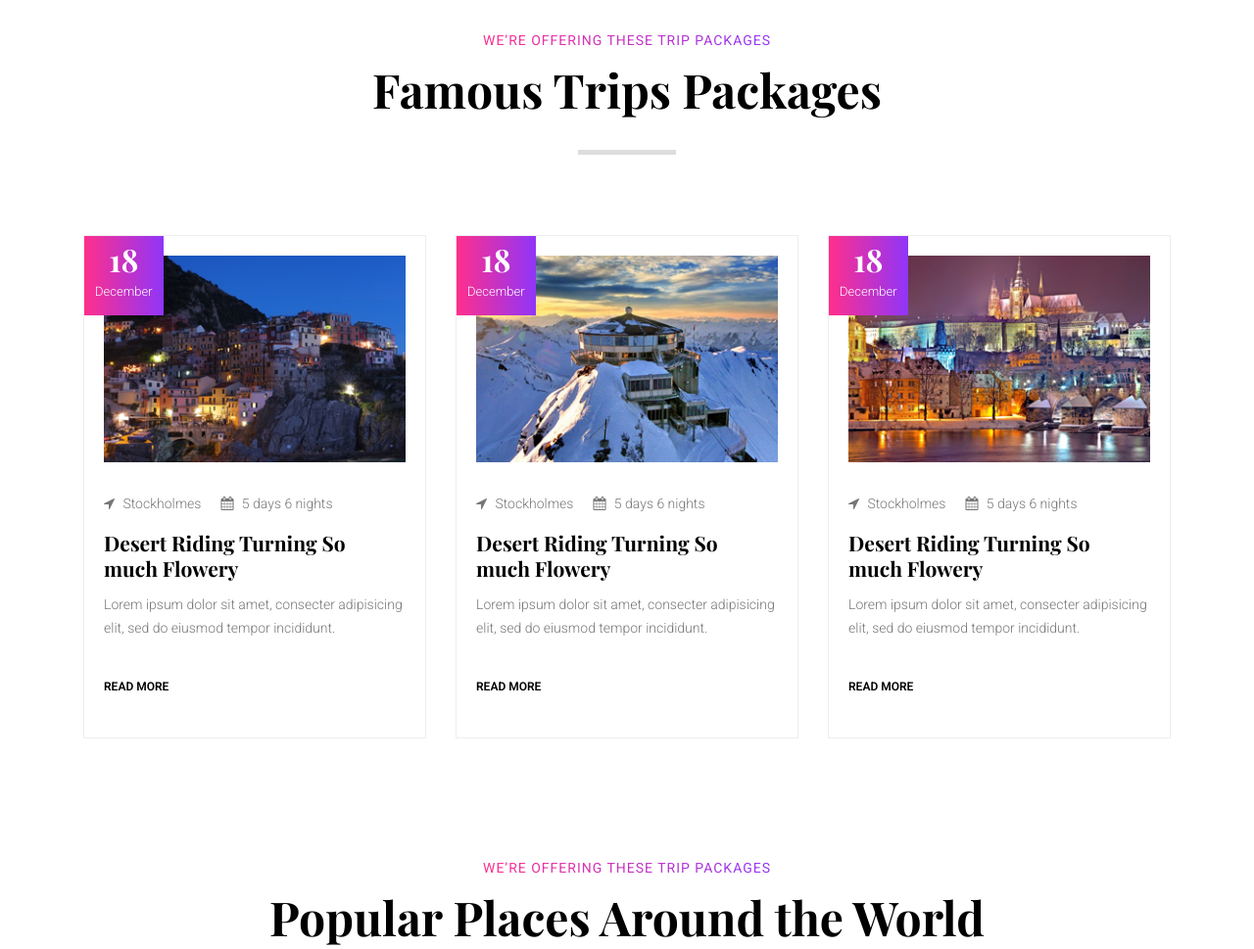
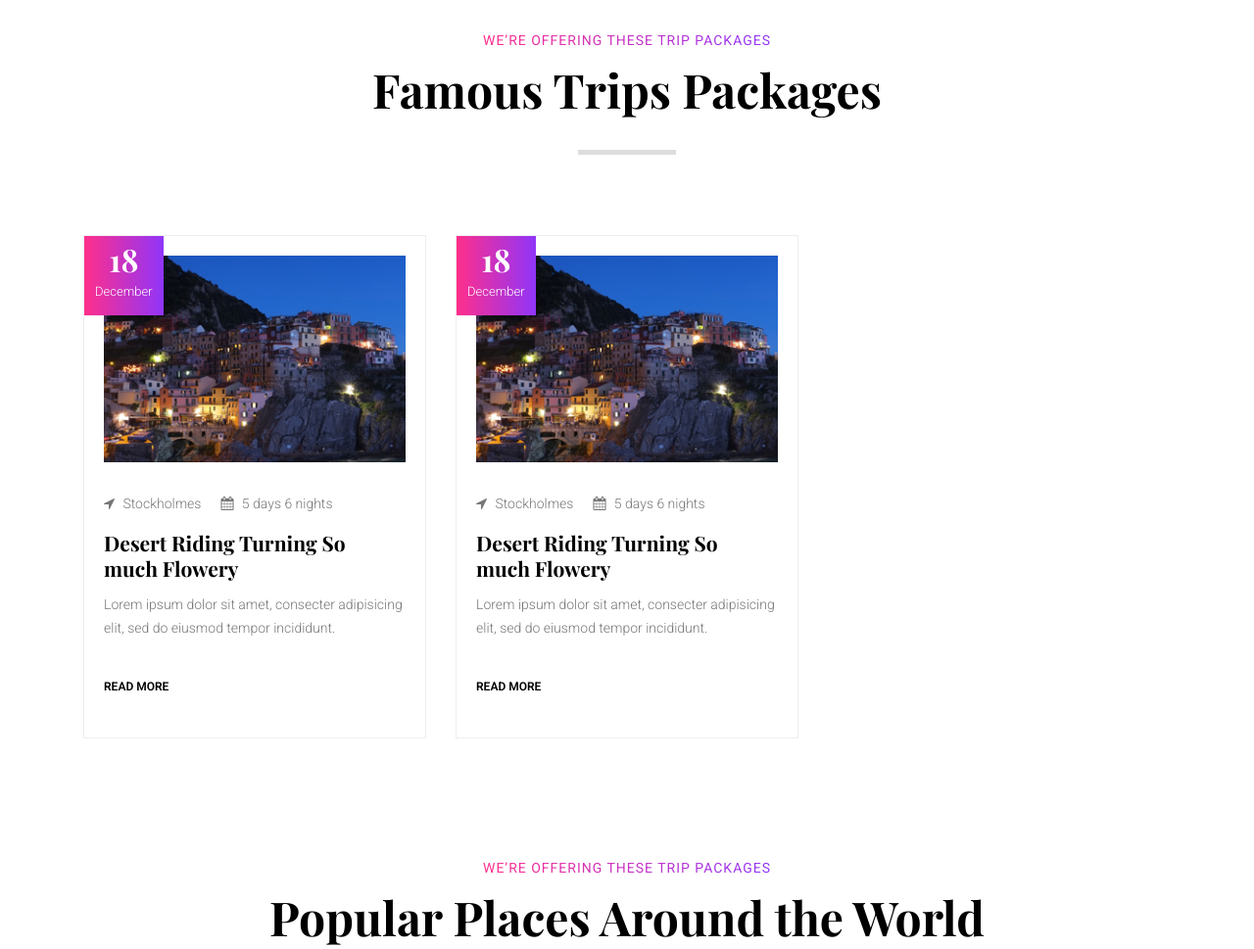
Before and after one commit to agent084/travel, a Django app: template boilerplate/templates/boilerplate/packages.html in a window 1280 px wide. Shown: the part 541-1510 px from the top of the page at 98% size. Run offline with Django 3.2, Linux system fonts and the light colour scheme; the template is opened without the code that fills it: values that come from a table or form of the project are taken from there, others are empty; data comes from the database, SQL or seed files in the repository; parts of the project's set-up code (start-up, migrations or seed data) failed here and were passed over; some libraries are stand-ins or nearby versions.

Commit message:
First commit

```diff
--- a/boilerplate/models.py
+++ b/boilerplate/models.py
@@ -10,7 +10,6 @@ from django.db import models
 class Category(models.Model):
     name = models.CharField(max_length=250)
     slug = AutoSlugField(populate_from='name')
-    image = models.ImageField(upload_to="categories", blank=True)
     description = models.TextField(blank=True)
     featured = models.BooleanField(default=False)
     active = models.BooleanField(default=True)
@@ -29,7 +28,7 @@ class Product(models.Model):
     slug = AutoSlugField(populate_from='name')
     image = models.ImageField(upload_to="products", blank=True)
     brand = models.CharField(max_length=250, blank=True)
-    shipping = models.CharField(max_length=250, blank=True)
+    duration = models.CharField(max_length=250, blank=True)
     description = models.TextField(blank=True)
     price = models.DecimalField(max_digits=15, decimal_places=2, default=0.0)
     category = models.ForeignKey(Category, on_delete=models.CASCADE)
--- a/boilerplate/templates/boilerplate/base.html
+++ b/boilerplate/templates/boilerplate/base.html
@@ -30,7 +30,7 @@
 			<nav class="navbar navbar-expand-lg navbar-light">
 				<div class="container">
 					<!-- Brand and toggle get grouped for better mobile display -->
-					<a class="navbar-brand logo_h" href="index.html"><img src="{% static 'img/logo.png' %}" alt=""></a>
+					<a class="navbar-brand logo_h" href="/index.html"><img src="{% static 'img/logo.png' %}" alt=""></a>
 					<button class="navbar-toggler" type="button" data-toggle="collapse" data-target="#navbarSupportedContent"
 					 aria-controls="navbarSupportedContent" aria-expanded="false" aria-label="Toggle navigation">
 						<span class="icon-bar"></span>
@@ -40,19 +40,19 @@
 					<!-- Collect the nav links, forms, and other content for toggling -->
 					<div class="collapse navbar-collapse offset" id="navbarSupportedContent">
 						<ul class="nav navbar-nav menu_nav ml-auto">
-							<li class="nav-item active"><a class="nav-link" href="index.html">Home</a></li>
-							<li class="nav-item"><a class="nav-link" href="packages.html">Packages</a></li>
+							<li class="nav-item active"><a class="nav-link" href="/index.html">Home</a></li>
+							<li class="nav-item"><a class="nav-link" href="/packages.html">Packages</a></li>
 							<li class="nav-item submenu dropdown">
 								<a href="#" class="nav-link dropdown-toggle" data-toggle="dropdown" role="button" aria-haspopup="true"
 								 aria-expanded="false">Pages</a>
 								<ul class="dropdown-menu">
-									<li class="nav-item"><a class="nav-link" href="about-us.html">About</a></li>
-									<li class="nav-item"><a class="nav-link" href="book-trip.html">Book trip</a></li>
-									<li class="nav-item"><a class="nav-link" href="elements.html">Elements</a></li>
+									<li class="nav-item"><a class="nav-link" href="/about-us.html">About</a></li>
+									<li class="nav-item"><a class="nav-link" href="/book-trip.html">Book trip</a></li>
+									<li class="nav-item"><a class="nav-link" href="/elements.html">Elements</a></li>
 								</ul>
 							</li>
 
-							<li class="nav-item"><a class="nav-link" href="contact.html">Contact</a></li>
+							<li class="nav-item"><a class="nav-link" href="/contact.html">Contact</a></li>
 						</ul>
 						<ul class="nav navbar-nav ml-auto">
 							<li class="nav-item">
--- a/boilerplate/templates/boilerplate/packages.html
+++ b/boilerplate/templates/boilerplate/packages.html
@@ -1,6 +1,5 @@
 {% extends "boilerplate/base.html" %} {%load static%} {%load bootstrap4%}
 {%block content%}
-
 
 <!--================Home Banner Area =================-->
 <section class="banner_area ">
@@ -31,60 +30,42 @@
       </div>
     </div>
     <div class="row">
+      {% for item in products %}
       <div class="col-lg-4 col-md-6">
         <div class="single-package">
           <div class="thumb">
-							<img class="img-fluid" src="{% static 'img/package/p1.jpg' %}" alt="">
+            <img
+              class="img-fluid"
+              src="{% static 'img/package/p1.jpg' %}"
+              alt=""
+            />
           </div>
-						<p class="date"><span>18</span> <br> December</p>
+          <p class="date">
+            <span>18</span> <br />
+            December
+          </p>
           <div class="meta-top d-flex">
             <p><span class="fa fa-location-arrow"></span> Stockholmes</p>
-							<p class="ml-20"><span class="fa fa-calendar"></span> 5 days 6 nights</p>
+            <p class="ml-20">
+              <span class="fa fa-calendar"></span> 5 days 6 nights
+            </p>
           </div>
-						<h4>Desert Riding Turning So <br>
-								much Flowery</h4>
+          <h4>
+            Desert Riding Turning So <br />
+            much Flowery
+          </h4>
           <p>
-							Lorem ipsum dolor sit amet, consecter adipisicing elit, sed do eiusmod tempor incididunt.
+            Lorem ipsum dolor sit amet, consecter adipisicing elit, sed do
+            eiusmod tempor incididunt.
           </p>
-						<a href="#" class="primary-btn">Read More</a>
+          <a href="{% url "boilerplate:packages_single" item.slug %}" class="primary-btn">Read More</a>
         </div>
       </div>
-				<div class="col-lg-4 col-md-6">
-					<div class="single-package">
-						<div class="thumb">
-							<img class="img-fluid" src="{% static 'img/package/p2.jpg' %}" alt="">
-						</div>
-						<p class="date"><span>18</span> <br> December</p>
-						<div class="meta-top d-flex">
-							<p><span class="fa fa-location-arrow"></span> Stockholmes</p>
-							<p class="ml-20"><span class="fa fa-calendar"></span> 5 days 6 nights</p>
-						</div>
-						<h4>Desert Riding Turning So <br>
-								much Flowery</h4>
-						<p>
-							Lorem ipsum dolor sit amet, consecter adipisicing elit, sed do eiusmod tempor incididunt.
-						</p>
-						<a href="#" class="primary-btn">Read More</a>
-					</div>
-				</div>
-				<div class="col-lg-4 col-md-6">
-					<div class="single-package">
-						<div class="thumb">
-							<img class="img-fluid" src="{% static 'img/package/p3.jpg' %}" alt="">
-						</div>
-						<p class="date"><span>18</span> <br> December</p>
-						<div class="meta-top d-flex">
-							<p><span class="fa fa-location-arrow"></span> Stockholmes</p>
-							<p class="ml-20"><span class="fa fa-calendar"></span> 5 days 6 nights</p>
-						</div>
-						<h4>Desert Riding Turning So <br>
-								much Flowery</h4>
-						<p>
-							Lorem ipsum dolor sit amet, consecter adipisicing elit, sed do eiusmod tempor incididunt.
-						</p>
-						<a href="#" class="primary-btn">Read More</a>
-					</div>
-				</div>
+      {% empty %}
+
+      <p class="mb-0">No products to show.</p>
+
+      {% endfor %}
     </div>
   </div>
 </section>
@@ -106,57 +87,49 @@
   <div class="popular-places-slider owl-carousel">
     <div class="single-popular-places">
       <div class="popular-places-img">
-					<img src="{% static 'img/places/p1.jpg' %}" alt="">
+        <img src="{% static 'img/places/p1.jpg' %}" alt="" />
       </div>
       <div class="popular-places-text">
-					<a href="single-blog.html">
-					</a>
+        <a href="single-blog.html"> </a>
         <p>Proper Guided Tour</p>
         <h4>
-						Santorini Island Dream Holiday
-						and Fun package
+          Santorini Island Dream Holiday and Fun package
         </h4>
       </div>
     </div>
     <div class="single-popular-places">
       <div class="popular-places-img">
-					<img src="{% static 'img/places/p2.jpg' %}" alt="">
+        <img src="{% static 'img/places/p2.jpg' %}" alt="" />
       </div>
       <div class="popular-places-text">
-					<a href="single-blog.html">
-					</a>
+        <a href="single-blog.html"> </a>
         <p>Proper Guided Tour</p>
         <h4>
-						Santorini Island Dream Holiday
-						and Fun package
+          Santorini Island Dream Holiday and Fun package
         </h4>
       </div>
     </div>
     <div class="single-popular-places">
       <div class="popular-places-img">
-					<img src="{% static 'img/places/p3.jpg' %}" alt="">
+        <img src="{% static 'img/places/p3.jpg' %}" alt="" />
       </div>
       <div class="popular-places-text">
-					<a href="single-blog.html">
-					</a>
+        <a href="single-blog.html"> </a>
         <p>Proper Guided Tour</p>
         <h4>
-						Santorini Island Dream Holiday
-						and Fun package
+          Santorini Island Dream Holiday and Fun package
         </h4>
       </div>
     </div>
     <div class="single-popular-places">
       <div class="popular-places-img">
-					<img src="{% static 'img/places/p4.jpg' %}" alt="">
+        <img src="{% static 'img/places/p4.jpg' %}" alt="" />
       </div>
       <div class="popular-places-text">
-					<a href="single-blog.html">
-					</a>
+        <a href="single-blog.html"> </a>
         <p>Proper Guided Tour</p>
         <h4>
-						Santorini Island Dream Holiday
-						and Fun package
+          Santorini Island Dream Holiday and Fun package
         </h4>
       </div>
     </div>
@@ -181,15 +154,22 @@
       <div class="col-lg-4 col-md-6">
         <div class="single-feature">
           <div class="feature-details">
-							<h5>Desert Riding Turning <br>
-								So much Flowery</h5>
+            <h5>
+              Desert Riding Turning <br />
+              So much Flowery
+            </h5>
             <p>
-								Lorem ipsum dolor sit amet, consecter adipisicing elit, sed do eiusmod tempor incididunt.
+              Lorem ipsum dolor sit amet, consecter adipisicing elit, sed do
+              eiusmod tempor incididunt.
             </p>
             <a href="#" class="primary-btn mb-40">Read More</a>
           </div>
           <div class="feature-thumb">
-							<img class="img-fluid" src="{% static 'img/service/s1.png' %}" alt="">
+            <img
+              class="img-fluid"
+              src="{% static 'img/service/s1.png' %}"
+              alt=""
+            />
           </div>
         </div>
       </div>
@@ -197,15 +177,22 @@
       <div class="col-lg-4 col-md-6">
         <div class="single-feature">
           <div class="feature-details">
-							<h5>Relaxation in the <br>
-								Local Beach Campfire</h5>
+            <h5>
+              Relaxation in the <br />
+              Local Beach Campfire
+            </h5>
             <p>
-								Lorem ipsum dolor sit amet, consecter adipisicing elit, sed do eiusmod tempor incididunt.
+              Lorem ipsum dolor sit amet, consecter adipisicing elit, sed do
+              eiusmod tempor incididunt.
             </p>
             <a href="#" class="primary-btn mb-40">Read More</a>
           </div>
           <div class="feature-thumb">
-							<img class="img-fluid" src="{% static 'img/service/s2.png' %}" alt="">
+            <img
+              class="img-fluid"
+              src="{% static 'img/service/s2.png' %}"
+              alt=""
+            />
           </div>
         </div>
       </div>
@@ -213,15 +200,22 @@
       <div class="col-lg-4 col-md-6">
         <div class="single-feature">
           <div class="feature-details">
-							<h5>Forest Exploration <br>
-								with Energy Package</h5>
+            <h5>
+              Forest Exploration <br />
+              with Energy Package
+            </h5>
             <p>
-								Lorem ipsum dolor sit amet, consecter adipisicing elit, sed do eiusmod tempor incididunt.
+              Lorem ipsum dolor sit amet, consecter adipisicing elit, sed do
+              eiusmod tempor incididunt.
             </p>
             <a href="#" class="primary-btn mb-40">Read More</a>
           </div>
           <div class="feature-thumb">
-							<img class="img-fluid" src="{% static 'img/service/s3.png' %}" alt="">
+            <img
+              class="img-fluid"
+              src="{% static 'img/service/s3.png' %}"
+              alt=""
+            />
           </div>
         </div>
       </div>
@@ -235,24 +229,47 @@
   <div class="container">
     <div class="row align-items-center">
       <div class="col-lg-5">
-					<img class="cta-img2 img-fluid" src="{% static 'img/cta-img2.png' %}" alt="">
+        <img
+          class="cta-img2 img-fluid"
+          src="{% static 'img/cta-img2.png' %}"
+          alt=""
+        />
       </div>
       <div class="offset-lg-2 col-lg-5">
-					<h1>Subscribe <br>
-						for our Newsletter</h1>
+        <h1>
+          Subscribe <br />
+          for our Newsletter
+        </h1>
         <p>
-						Lorem ipsum dolor sit amet, consectetur adipisicing elit, sed do eiusmod
-						tempor incididunt ut labore et dolore magna aliqua.
+          Lorem ipsum dolor sit amet, consectetur adipisicing elit, sed do
+          eiusmod tempor incididunt ut labore et dolore magna aliqua.
         </p>
         <div class="" id="mc_embed_signup2">
-						<form target="_blank" novalidate="true" action="https://spondonit.us12.list-manage.com/subscribe/post?u=1462626880ade1ac87bd9c93a&amp;id=92a4423d01"
-							method="get" class="form-inline">
+          <form
+            target="_blank"
+            novalidate="true"
+            action="https://spondonit.us12.list-manage.com/subscribe/post?u=1462626880ade1ac87bd9c93a&amp;id=92a4423d01"
+            method="get"
+            class="form-inline"
+          >
             <div class="d-flex flex-row">
-								<input class="form-control" name="EMAIL" placeholder="Enter Email Address" onfocus="this.placeholder = ''" onblur="this.placeholder = 'Enter Email Address '"
-									required="" type="email">
+              <input
+                class="form-control"
+                name="EMAIL"
+                placeholder="Enter Email Address"
+                onfocus="this.placeholder = ''"
+                onblur="this.placeholder = 'Enter Email Address '"
+                required=""
+                type="email"
+              />
               <button class="click-btn btn text-uppercase">subscribe</button>
               <div style="position: absolute; left: -5000px;">
-									<input name="b_36c4fd991d266f23781ded980_aefe40901a" tabindex="-1" value="" type="text">
+                <input
+                  name="b_36c4fd991d266f23781ded980_aefe40901a"
+                  tabindex="-1"
+                  value=""
+                  type="text"
+                />
               </div>
             </div>
             <div class="info"></div>
--- /dev/null
+++ b/boilerplate/templates/boilerplate/packages_single.html
@@ -0,0 +1,2 @@
+{% extends "boilerplate/base.html" %} {%load static%} {%load bootstrap4%}
+{%block content%} {%endblock%}
--- a/boilerplate/urls.py
+++ b/boilerplate/urls.py
@@ -13,7 +13,7 @@ urlpatterns = [
     path("about-us.html", views.about, name="about"),
     path("packages.html", views.packages, name="packages"),
     path("contact.html", views.contact, name="contact"),
-    path("shop-single/<slug>/", views.shop_single, name="shop_single"),
+    path("packages_single/<slug>/", views.packages_single, name="packages_single"),
     path("book-trip.html", views.book_trip, name="book_trip"),
     path("categories/<slug>/", views.categories, name="categories"),
 ]
```
Lines whose indentation alone changed are shown as unchanged.
